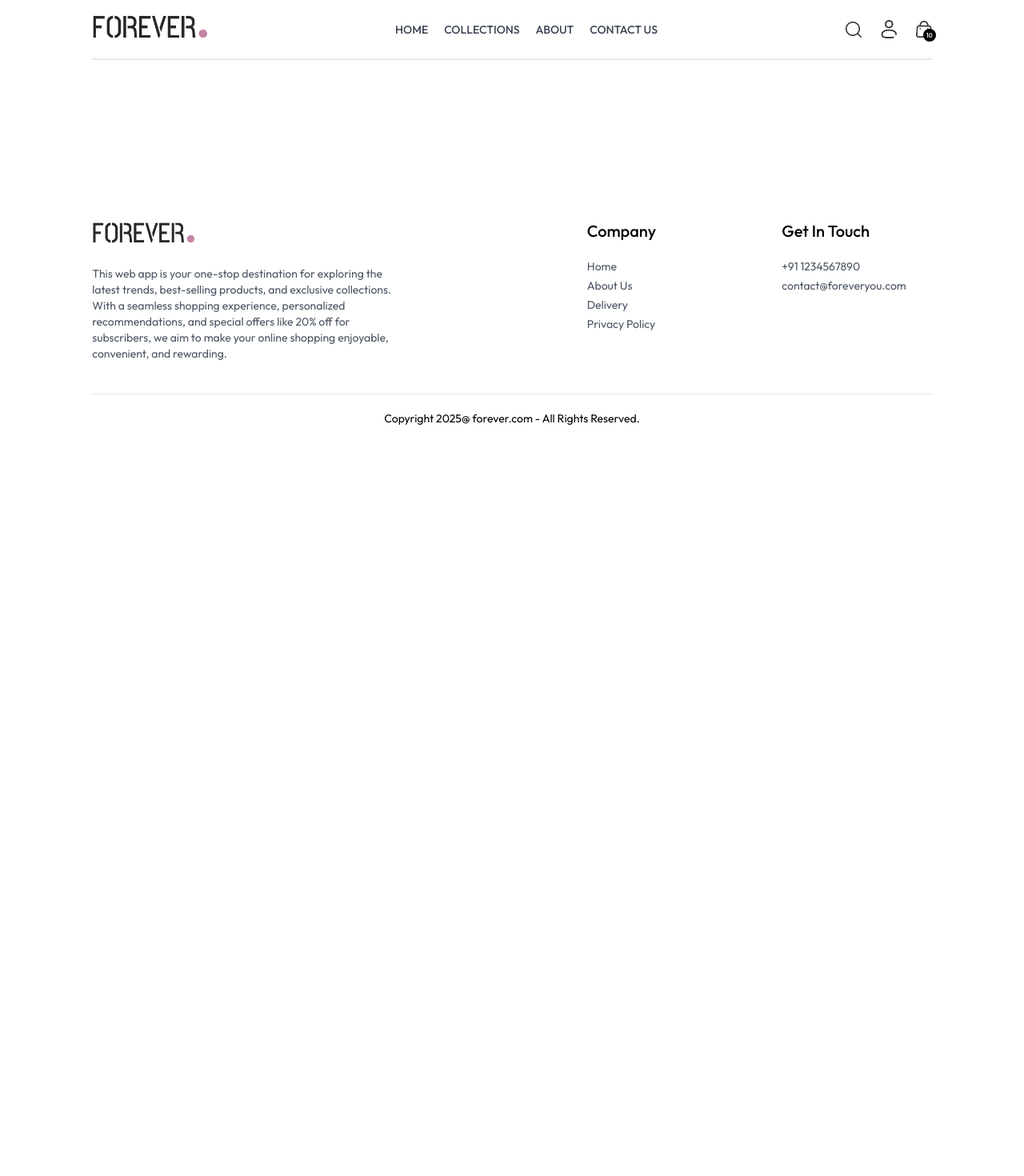
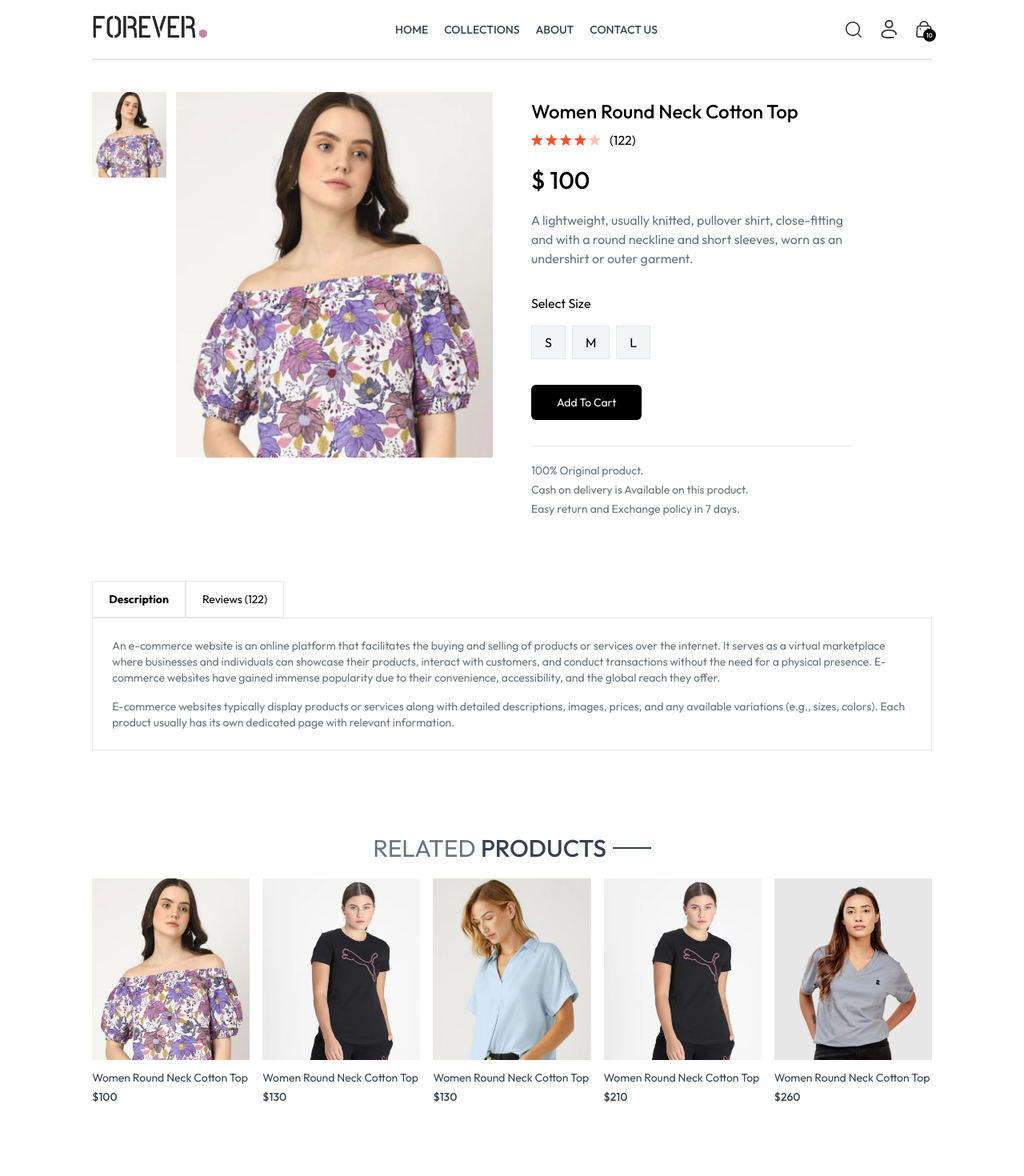
Before and after one commit to nbhanu220904/eCommerce-web-store, a React (Vite) app: page /product/aaaaa in a window 1280 px wide. Shown: the top 1470 px of the page at 80% size. Before the commit the page ends 800 px from the top, so only its background shows below. Built offline with nearby package versions, Linux system fonts and the light colour scheme.

Commit message:
1st commit on 27/01/2025

```diff
--- /dev/null
+++ b/src/components/RelatedProducts.jsx
@@ -0,0 +1,44 @@
+/* eslint-disable react/prop-types */
+/* eslint-disable react-hooks/exhaustive-deps */
+import { useContext, useEffect, useState } from "react";
+import { ShopContext } from "../context/ShopContext";
+import Title from "./Title";
+import ProductItem from "./ProductItem";
+
+const RelatedProducts = ({ category, subCategory }) => {
+  const { products } = useContext(ShopContext);
+  const [related, setRelated] = useState([]);
+
+  useEffect(() => {
+    if (products.length > 0) {
+      let productsCopy = products.slice();
+      productsCopy = productsCopy.filter((item) => category === item.category);
+      productsCopy = productsCopy.filter(
+        (item) => subCategory === item.subCategory
+      );
+
+      setRelated(productsCopy.slice(0, 5));
+    }
+  }, [products]);
+
+  return (
+    <div className="my-24">
+      <div className="text-center text-3xl py-2">
+        <Title text1={"RELATED "} text2={"PRODUCTS"} />
+      </div>
+      <div className="grid grid-cols-2 sm:grid-cols-3 md:grid-cols-4 lg:grid-cols-5 gap-4 gap-y-6">
+        {related.map((item, index) => (
+          <ProductItem
+            key={index}
+            id={item._id}
+            name={item.name}
+            price={item.price}
+            image={item.image}
+          />
+        ))}
+      </div>
+    </div>
+  );
+};
+
+export default RelatedProducts;
--- a/src/context/ShopContext.jsx
+++ b/src/context/ShopContext.jsx
@@ -1,4 +1,5 @@
-import { createContext, useState } from "react";
+/* eslint-disable react-refresh/only-export-components */
+import { createContext, useEffect, useState } from "react";
 import PropTypes from "prop-types"; // Import PropTypes
 import { products } from "./../assets/assets";
 
@@ -9,6 +10,26 @@
   const delivery_fee = 10;
   const [search, setSearch] = useState("");
   const [showSearch, setShowSearch] = useState(false);
+  const [cartItems, setCartItems] = useState({});
+
+  const addToCart = async (itemId, size) => {
+    let cartData = structuredClone(cartItems);
+    if (cartData[itemId]) {
+      if (cartData[itemId][size]) {
+        cartData[itemId][size] += 1;
+      } else {
+        cartData[itemId][size] = 1;
+      }
+    } else {
+      cartData[itemId] = {};
+      cartData[itemId][size] = 1;
+    }
+    setCartItems(cartData);
+  };
+
+  useEffect(() => {
+    console.log(cartItems);
+  }, [cartItems]);
 
   const value = {
     products,
@@ -18,6 +39,8 @@
     setSearch,
     showSearch,
     setShowSearch,
+    cartItems,
+    addToCart,
   };
 
   return (
--- a/src/index.css
+++ b/src/index.css
@@ -18,6 +18,10 @@
   font-style: normal;
 }
 
+::-webkit-scrollbar {
+  display: none;
+}
+
 @media (max-width: 640px) {
   a.active {
     background-color: #222222;
--- a/src/pages/Product.jsx
+++ b/src/pages/Product.jsx
@@ -1,20 +1,24 @@
+/* eslint-disable react-hooks/exhaustive-deps */
 import { useContext, useEffect, useState } from "react";
 import { useParams } from "react-router-dom";
 import { ShopContext } from "../context/ShopContext";
+import { assets } from "../assets/assets";
+import RelatedProducts from "../components/RelatedProducts";
+// import { assets } from "../assets/assets";
 
 const Product = () => {
   const { productId } = useParams();
-
-  const { products } = useContext(ShopContext);
+  const { products, currency, addToCart } = useContext(ShopContext);
   const [productData, setProductData] = useState(false);
   const [image, setImage] = useState("");
+  const [size, setSize] = useState("");
 
   const fetchProductData = async () => {
     products.map((item) => {
       if (item._id === productId) {
         setProductData(item);
         setImage(item.image[0]);
-        console.log(item);
+        // console.log(item);
         return null;
       }
     });
@@ -25,16 +29,131 @@
   }, [productId, products]);
 
   return productData ? (
+    // <div className="border-t-2 pt-10 transition-opacity ease-in duration-500 opacity-100">
+    //   {/* Product Data */}
+    //   <div className="flex gap-10 sm:gap-12 flex-col sm:flex-row">
+    //     Product Images
+
+    //     <div className="flex-1 sm:flex-col-reverse gap-3 h-10">
+    //       <div className="flex sm:flex-col overflow-x-auto sm:overflow-y-scroll justify-between sm:justify-normal sm:w-[13.7%] w-full">
+    //         Display Product Images
+    //         {productData.image.map((item, index) => (
+    //           <img
+    //             src={item}
+    //             key={index}
+    //             className="w-[24%] sm:w-full sm:mb-3 flex-shrink-0 cursor-pointer"
+    //             alt="product-images"
+    //           />
+    //         ))}
+    //       </div>
+    //       Right Side Image Section
+    //       <div className="w-full sm:w-[80%]">
+    //         <img src={image} className="w-full h-auto" alt="Product Images" />
+    //       </div>
+    //     </div>
+    //   </div>
+    // </div>
+
     <div className="border-t-2 pt-10 transition-opacity ease-in duration-500 opacity-100">
-      {/* Product Data */}
-      <div className="flex gap-10 sm:gap-12 flex-col sm:flex-row">
+      {/* Product Images */}
+      <div className="flex gap-12 sm:gap-12 flex-col sm:flex-row">
         {/* Product Images */}
-        <div className="flex-1 flex-col-reverse gap-3 sm:flex-row">
+        <div className="flex-1 flex flex-col-reverse gap-3 sm:flex-row">
           <div className="flex sm:flex-col overflow-x-auto sm:overflow-y-scroll justify-between sm:justify-normal sm:w-[18.7%] w-full">
             {/* Display Product Images */}
+            {productData.image.map((item, index) => (
+              <img
+                onClick={() => setImage(item)}
+                src={item}
+                key={index}
+                className="w-[24%] sm:w-full sm:mb-3 flex-shrink-0 cursor-pointer"
+              />
+            ))}
+          </div>
+          <div className="w-full sm:w-[80%]">
+            {/* sm"w-[80%]*/}
+            <img src={image} className="w-full h-auto" />
+          </div>
+        </div>
+
+        {/* --------------------"Product Information"-------------------- */}
+        <div className="flex-1">
+          <h1 className="font-medium text-2xl mt-2">{productData.name}</h1>
+          <div className="flex items-center gap-1 mt-2">
+            <img className="w-3.5" src={assets.star_icon} alt="" />
+            <img className="w-3.5" src={assets.star_icon} alt="" />
+            <img className="w-3.5" src={assets.star_icon} alt="" />
+            <img className="w-3.5" src={assets.star_icon} alt="" />
+            <img className="w-3.5" src={assets.star_dull_icon} alt="" />
+            <p className="pl-2">(122)</p>
+          </div>
+          <p className="mt-5 text-3xl font-medium">
+            {currency} {productData.price}
+          </p>
+          <p className="mt-5 text-gray-500 md:w-4/5">
+            {productData.description}
+          </p>
+          <div className="flex flex-col gap-4 my-8">
+            <p>Select Size</p>
+            <div className="flex gap-2">
+              {productData.sizes.map((item, index) => (
+                <button
+                  onClick={() => setSize(item)}
+                  className={`border py-2 px-4 bg-gray-100 ${
+                    item === size
+                      ? "bg-gray-300 border-gray-400 rounded-sm"
+                      : ""
+                  }`}
+                  key={index}
+                >
+                  {item}
+                </button>
+              ))}
+            </div>
+          </div>
+          <button
+            className="bg-black text-white px-8 py-3 text-sm active:bg-gray-700 rounded-md"
+            onClick={() => addToCart(productData._id, size)}
+          >
+            Add To Cart
+          </button>
+          <hr className="mt-8 sm:w-4/5" />
+          <div className="text-sm text-gray-500 mt-5 flex flex-col gap-1">
+            <p>100% Original product.</p>
+            <p>Cash on delivery is Available on this product.</p>
+            <p>Easy return and Exchange policy in 7 days.</p>
           </div>
         </div>
       </div>
+      {/* -------------------- "Description & Review Section" -------------------- */}
+      <div className="mt-20">
+        <div className="flex">
+          <b className="border px-5 py-3 text-sm">Description</b>
+          <p className="border px-5 py-3 text-sm">Reviews (122)</p>
+        </div>
+        <div className="flex flex-col gap-4 border px-6 py-6 text-sm text-gray-500">
+          <p>
+            An e-commerce website is an online platform that facilitates the
+            buying and selling of products or services over the internet. It
+            serves as a virtual marketplace where businesses and individuals can
+            showcase their products, interact with customers, and conduct
+            transactions without the need for a physical presence. E-commerce
+            websites have gained immense popularity due to their convenience,
+            accessibility, and the global reach they offer.
+          </p>
+          <p>
+            E-commerce websites typically display products or services along
+            with detailed descriptions, images, prices, and any available
+            variations (e.g., sizes, colors). Each product usually has its own
+            dedicated page with relevant information.
+          </p>
+        </div>
+      </div>
+      {/* --------------------- "Display Related products" --------------------- */}
+      <RelatedProducts
+        category={productData.category}
+        subCategory={productData.subCategory}
+      />
     </div>
   ) : (
     <div className="opacity-0"></div>
```
